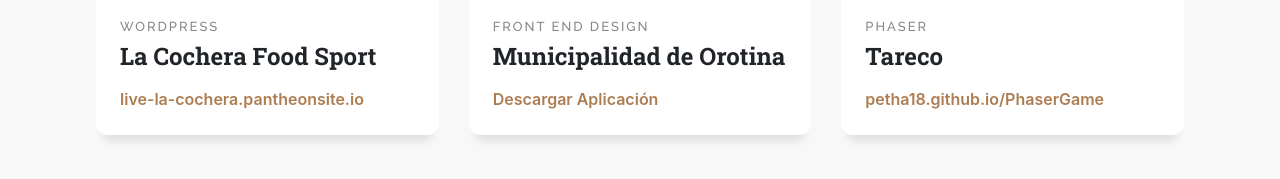
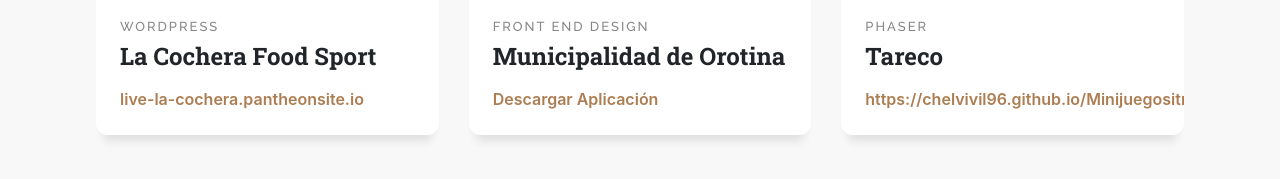
Before and after one commit to andyrojasc/andyrojasc.github.io, a plain HTML site: page index-es.html in a window 1280 px wide. Shown: the part 1420-1599 px from the top of the page. Drawn offline with nearby package versions, Linux system fonts and the light colour scheme.

Commit message:
fix game

```diff
--- a/index-es.html
+++ b/index-es.html
@@ -259,14 +259,14 @@
 
                     <div class="col-lg-4 col-md-6 col-sm-12 my-4">
                         <div class="card-css card--4 mx-auto"
-                            onclick="redirect('https://petha18.github.io/MinijuegosTallerMultimedia2018/')">
+                            onclick="redirect('https://chelvivil96.github.io/Minijuegositm/')">
                             <img src="assets/img/tareco.png" class="img-fluid" alt="Phaser Game">
                             <div class="card__info">
                                 <span class="card__category">Phaser</span>
                                 <h4 class="card__title roboto-slab mb-3">Tareco</h4>
 
                                 <span class="card__author"
-                                    title="petha18.github.io/PhaserGame">petha18.github.io/PhaserGame</span>
+                                    title="petha18.github.io/PhaserGame">https://chelvivil96.github.io/Minijuegositm/</span>
                             </div>
                         </div>
                     </div>
```
Also changed, not shown: index.html (+2 -2 lines).
